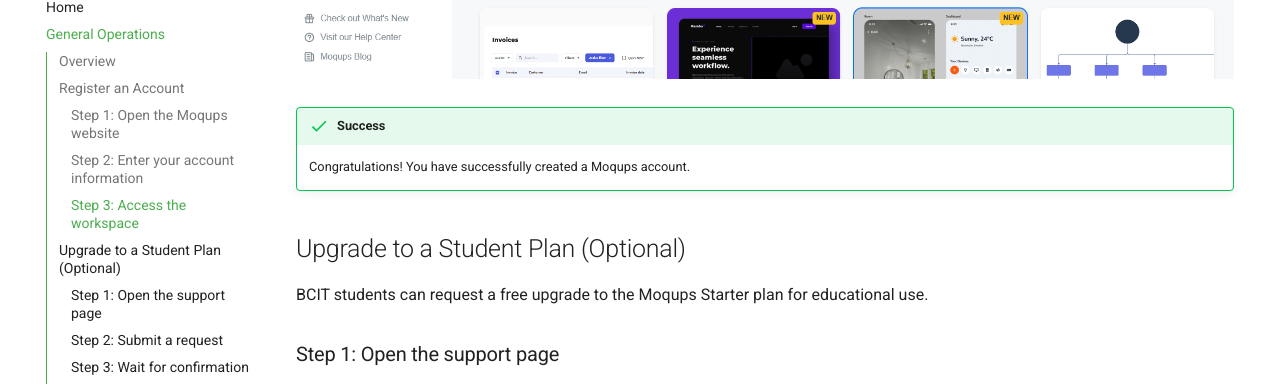
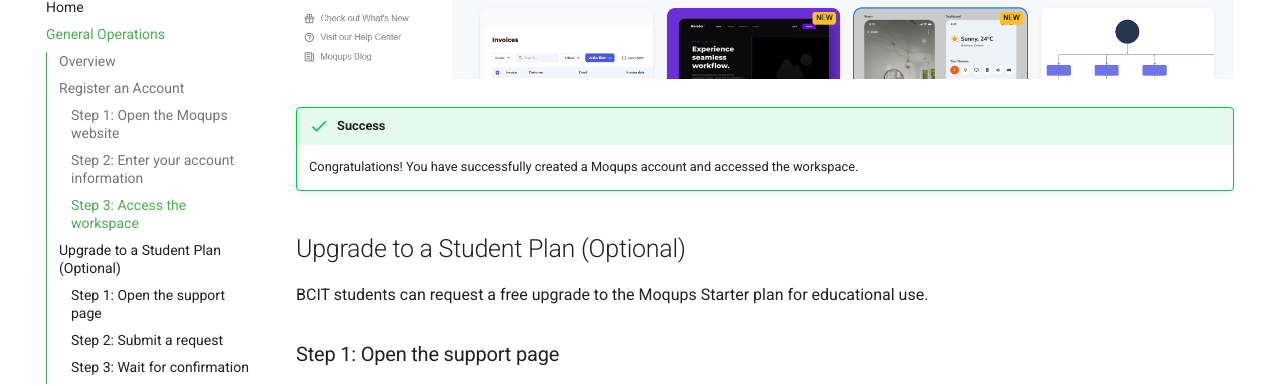
Before and after one commit to mzhao002/Moqups-User-Documentation, an MkDocs documentation site: the page built from docs/general-operations.md, in a window 1280 px wide and 900 px high, scrolled down 2894 px. Shown: the part 101-487 px from the top of the window. Built offline with MkDocs 1.6.1 and Material for MkDocs 9.7.7, drawn with Linux system fonts in a browser that asks for light colours.

Commit message:
Update general operations content

```diff
--- a/docs/general-operations.md
+++ b/docs/general-operations.md
@@ -42,8 +42,7 @@
 ![Moqups workspace](images/workspace.png)
 
 !!! success
-    Congratulations! You have successfully created a Moqups account.
-
+    Congratulations! You have successfully created a Moqups account and accessed the workspace.
 
 
 ## Upgrade to a Student Plan (Optional)
```
